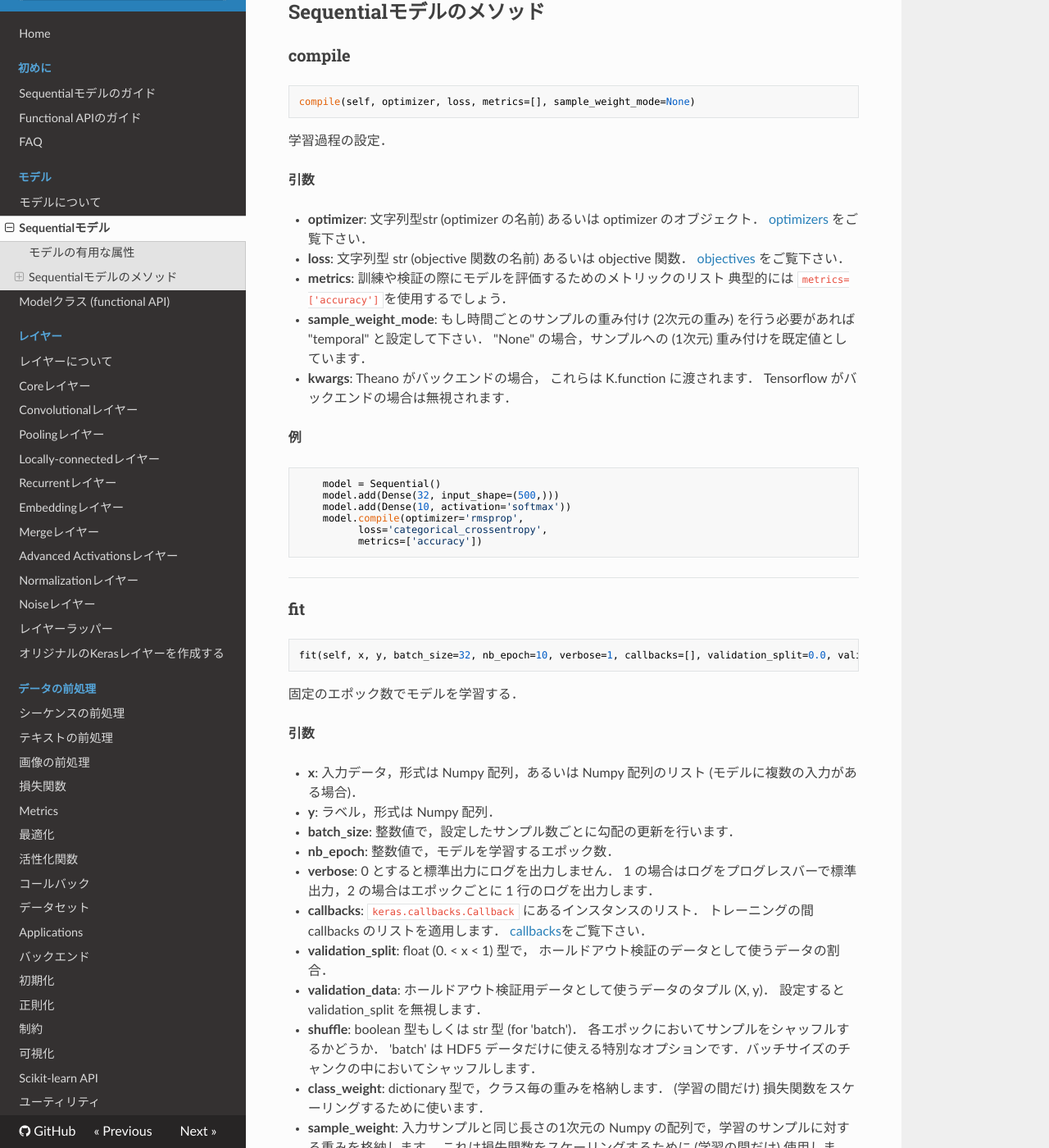
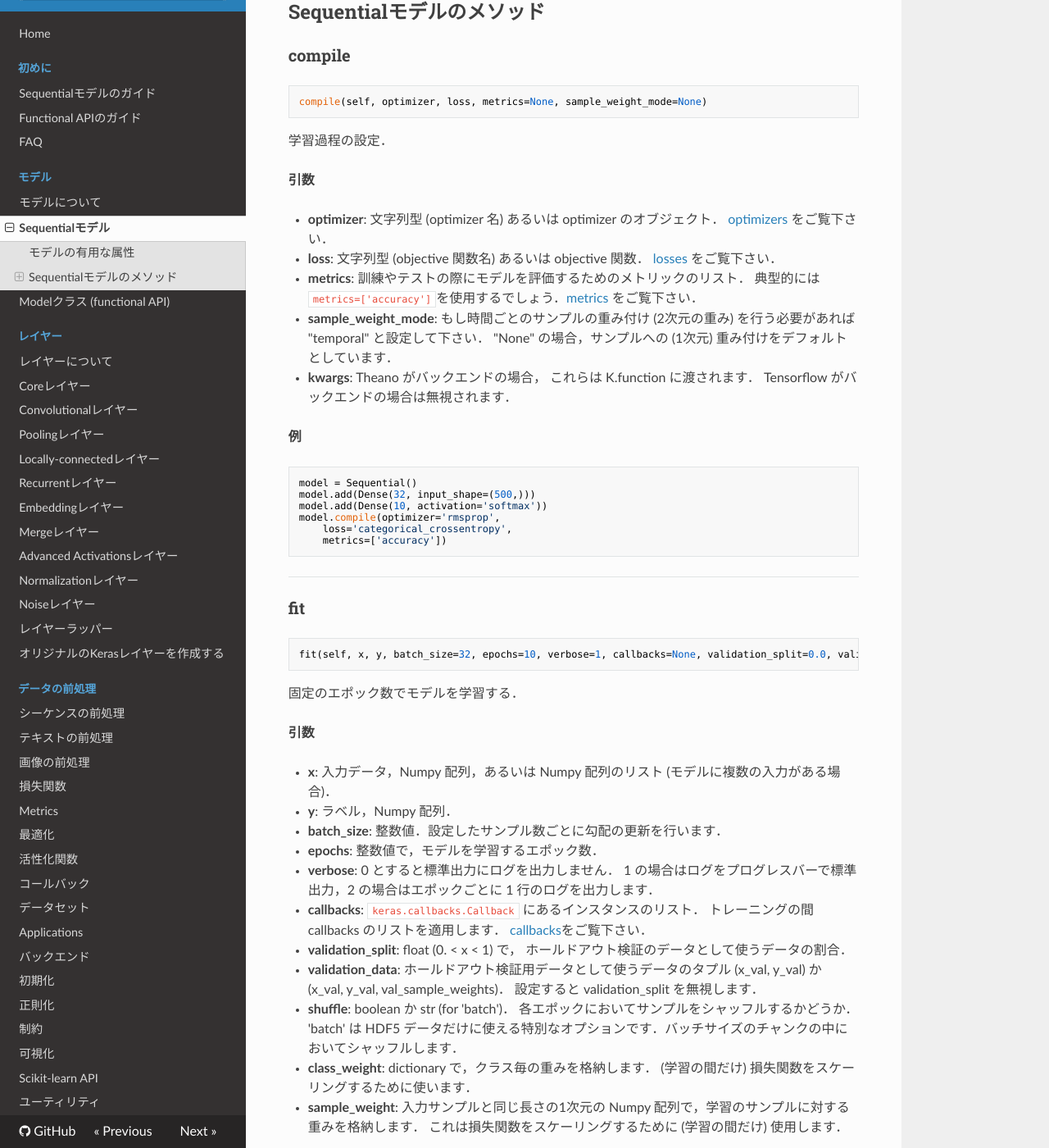
Before and after one commit to keras-team/keras-docs-ja, an MkDocs documentation site: the page built from sources/models/sequential.md, in a window 1280 px wide and 1400 px high, scrolled down 354 px. Shown: the whole window at 82% size. Built offline with MkDocs 1.6.1, drawn with Linux system fonts in a browser that asks for light colours; nearby versions of some CDN libraries; old or Windows-style settings are respelled for this version of MkDocs; some of the changed text lies outside the part shown.

Commit message:
Translate sequential.md

````diff
--- a/sources/models/sequential.md
+++ b/sources/models/sequential.md
@@ -1,11 +1,10 @@
-# Sequentialモデルの API
+# SequentialモデルAPI
 
-はじめに， [KerasのSequentialモデルのガイド](/getting-started/sequential-model-guide) をご覧下さい．
+はじめに，[KerasのSequentialモデルのガイド](/getting-started/sequential-model-guide) をご覧下さい．
 
 ## モデルの有用な属性
 
-- `model.layers` は，モデルに加えたレイヤーのリストです．
-
+- `model.layers`は，モデルに加えたレイヤーのリストです．
 
 ----
 
@@ -15,7 +14,7 @@
 
 
 ```python
-compile(self, optimizer, loss, metrics=[], sample_weight_mode=None)
+compile(self, optimizer, loss, metrics=None, sample_weight_mode=None)
 ```
 
 
@@ -23,27 +22,27 @@ compile(self, optimizer, loss, metrics=[], sample_weight_mode=None)
 
 __引数__
 
-- __optimizer__: 文字列型str (optimizer の名前) あるいは optimizer のオブジェクト．
+- __optimizer__: 文字列型 (optimizer 名) あるいは optimizer のオブジェクト．
 	[optimizers](/optimizers) をご覧下さい．
-- __loss__: 文字列型 str (objective 関数の名前) あるいは objective 関数．
-	[objectives](/objectives) をご覧下さい．
-- __metrics__: 訓練や検証の際にモデルを評価するためのメトリックのリスト
-	典型的には `metrics=['accuracy']`を使用するでしょう．
+- __loss__: 文字列型 (objective 関数名) あるいは objective 関数．
+	[losses](/losses) をご覧下さい．
+- __metrics__: 訓練やテストの際にモデルを評価するためのメトリックのリスト．
+	典型的には `metrics=['accuracy']`を使用するでしょう．[metrics](/metrics) をご覧下さい．
 - __sample_weight_mode__: もし時間ごとのサンプルの重み付け (2次元の重み) を行う必要があれば
 	"temporal" と設定して下さい．
-	"None" の場合，サンプルへの (1次元) 重み付けを既定値としています．
+	"None" の場合，サンプルへの (1次元) 重み付けをデフォルトとしています．
 - __kwargs__: Theano がバックエンドの場合， これらは K.function に渡されます．
 	Tensorflow がバックエンドの場合は無視されます．
 
 __例__
 
 ```python
-	model = Sequential()
-	model.add(Dense(32, input_shape=(500,)))
-	model.add(Dense(10, activation='softmax'))
-	model.compile(optimizer='rmsprop',
-		  loss='categorical_crossentropy',
-		  metrics=['accuracy'])
+model = Sequential()
+model.add(Dense(32, input_shape=(500,)))
+model.add(Dense(10, activation='softmax'))
+model.compile(optimizer='rmsprop',
+    loss='categorical_crossentropy',
+    metrics=['accuracy'])
 ```
 
 ----
@@ -52,7 +51,7 @@ __例__
 
 
 ```python
-fit(self, x, y, batch_size=32, nb_epoch=10, verbose=1, callbacks=[], validation_split=0.0, validation_data=None, shuffle=True, class_weight=None, sample_weight=None)
+fit(self, x, y, batch_size=32, epochs=10, verbose=1, callbacks=None, validation_split=0.0, validation_data=None, shuffle=True, class_weight=None, sample_weight=None, initial_epoch=0)
 ```
 
 
@@ -60,46 +59,49 @@ fit(self, x, y, batch_size=32, nb_epoch=10, verbose=1, callbacks=[], validation_
 
 __引数__
 
-- __x__: 入力データ，形式は Numpy 配列，あるいは Numpy 配列のリスト
+- __x__: 入力データ，Numpy 配列，あるいは Numpy 配列のリスト
 	(モデルに複数の入力がある場合)．
-- __y__: ラベル，形式は Numpy 配列．
-- __batch_size__: 整数値で，設定したサンプル数ごとに勾配の更新を行います．
-- __nb_epoch__: 整数値で，モデルを学習するエポック数．
+- __y__: ラベル，Numpy 配列．
+- __batch_size__: 整数値．設定したサンプル数ごとに勾配の更新を行います．
+- __epochs__: 整数値で，モデルを学習するエポック数．
 - __verbose__: 0 とすると標準出力にログを出力しません．
 	1 の場合はログをプログレスバーで標準出力，2 の場合はエポックごとに 1 行のログを出力します．
 - __callbacks__: `keras.callbacks.Callback` にあるインスタンスのリスト．
 	トレーニングの間 callbacks のリストを適用します．
 	[callbacks](/callbacks)をご覧下さい．
-- __validation_split__: float (0. < x < 1) 型で，
+- __validation_split__: float (0. < x < 1) で，
 	ホールドアウト検証のデータとして使うデータの割合．
-- __validation_data__: ホールドアウト検証用データとして使うデータのタプル (X, y)．
+- __validation_data__: ホールドアウト検証用データとして使うデータのタプル (x_val, y_val) か (x_val, y_val, val_sample_weights)．
 	設定すると validation_split を無視します．
-- __shuffle__: boolean 型もしくは str 型 (for 'batch')．
+- __shuffle__: boolean か str (for 'batch')．
 	各エポックにおいてサンプルをシャッフルするかどうか．
 	'batch' は HDF5 データだけに使える特別なオプションです．バッチサイズのチャンクの中においてシャッフルします．
-- __class_weight__: dictionary 型で，クラス毎の重みを格納します．
+- __class_weight__: dictionary で，クラス毎の重みを格納します．
 	(学習の間だけ) 損失関数をスケーリングするために使います．
-- __sample_weight__: 入力サンプルと同じ長さの1次元の Numpy の配列で，学習のサンプルに対する重みを格納します．
+- __sample_weight__: 入力サンプルと同じ長さの1次元の Numpy 配列で，学習のサンプルに対する重みを格納します．
 	これは損失関数をスケーリングするために (学習の間だけ) 使用します．
 	- (重みとサンプルの間における1:1 の写像),
 	あるいは系列データの場合において，2次元配列の (samples, sequence_length) という形式で，
 	すべてのサンプルの各時間において異なる重みを適用できます．
 	この場合，compile() の中で sample_weight_mode="temporal" と確実に明記すべきです．
+- __initial_epoch__: 学習開始時のepoch (前の学習から再開する際に便利です)．
 
 __返り値__
 
 `History` オブジェクト． `History.history` 属性は
 実行に成功したエポックにおける学習の損失値とメトリックの値の記録と，(適用可能ならば) 検証における損失値とメトリックの値も記録しています．
 
+__Raises__
+
+- __RuntimeError__: モデルが1度もcompileされていないとき．
+
 ----
 
 ### evaluate
 
-
 ```python
 evaluate(self, x, y, batch_size=32, verbose=1, sample_weight=None)
 ```
-
 
 バッチごとにある入力データにおける損失値を計算します．
 
@@ -107,16 +109,20 @@ __引数__
 
 - __x__: 入力データ，Numpy 配列あるいは Numpy 配列のリスト
 	(モデルに複数の入力がある場合)．
-- __y__: ラベル，Numpy 配列の形式．
+- __y__: ラベル，Numpy 配列．
 - __batch_size__: 整数値で，指定したサンプル数で勾配の更新を行います．
-- __verbose__: 進行状況メッセージ出力モードで，0 または 1．
-- __sample_weight__: サンプルの重み，Numpy 配列の形式．
+- __verbose__: 進行状況メッセージ出力モードで，0 か 1．
+- __sample_weight__: サンプルの重み，Numpy 配列．
 
 __返り値__
 
-スカラーで，テストデータの損失値(モデルのメトリックを設定していない場合)
-あるいはスカラーのリスト(モデルが他のメトリックを計算している場合)．
+スカラーで，テストデータの損失値 (モデルのメトリックを設定していない場合)
+あるいはスカラーのリスト (モデルが他のメトリックを計算している場合) ．
 属性 `model.metrics_names` により，スカラーの出力でラベルを表示します．
+
+__Raises__
+
+- __RuntimeError__: モデルが1度もcompileされていないとき．
 
 ----
 
@@ -127,7 +133,9 @@ __返り値__
 predict(self, x, batch_size=32, verbose=0)
 ```
 
-入力サンプルに対する予測値の出力を生成し，サンプルを加工してバッチ処理します．
+入力サンプルに対する予測値の出力を生成します．
+
+入力サンプルごとにバッチごとに処理します．
 
 __引数__
 
@@ -148,8 +156,9 @@ __返り値__
 predict_classes(self, x, batch_size=32, verbose=1)
 ```
 
+バッチごとに入力サンプルに対するクラスの予測を生成します．
 
-バッチごとに入力サンプルに対するクラスの予測を生成します．
+入力サンプルごとにバッチごとに処理します．
 
 __引数__
 
@@ -171,7 +180,9 @@ predict_proba(self, x, batch_size=32, verbose=1)
 ```
 
 
-バッチごとに入力サンプルに対する各々のクラスに所属する確率の予測値を生成します．
+入力サンプルの各々のクラスの所属確率を生成します．
+
+入力サンプルごとにバッチごとに処理します．
 
 __引数__
 
@@ -197,16 +208,20 @@ train_on_batch(self, x, y, class_weight=None, sample_weight=None)
 __引数__
 
 - __x__: 入力データ，Numpy 配列または Numpy 配列のリスト (モデルに複数の入力がある場合)．
-- __y__: ラベル，Numpy 配列の形式．
+- __y__: ラベル，Numpy 配列．
 - __class_weight__: dictionary 型で，クラス毎の重みを格納します．
 	(学習の間だけ) 損失関数をスケーリングするために使います．
-- __sample_weight__: サンプルの重み，Numpy 配列の形式．
+- __sample_weight__: サンプルの重み，Numpy 配列．
 
 __返り値__
 
 スカラーでトレーニングの損失値 (モデルにメトリックが設定されていない場合)
 あるいはスカラーのリスト (モデルが他のメトリックを計算している場合)．
-属性 `model.metrics_names` により，スカラーの出力でラベルを表示する．
+`model.metrics_names` 属性により，スカラーの出力でラベルを表示する．
+
+__Raises__
+
+- __RuntimeError__: モデルが1度もcompileされていないとき．
 
 ----
 
@@ -229,7 +244,11 @@ __返り値__
 
 スカラーで，テストの損失値 (モデルにメトリックが設定されていない場合)
 あるいはスカラーのリスト (モデルが他のメトリックを計算している場合)．
-属性 `model.metrics_names` により，スカラーの出力でラベルを表示する．
+`model.metrics_names` 属性により，スカラーの出力でラベルを表示する．
+
+__Raises__
+
+- __RuntimeError__: モデルが1度もcompileされていないとき．
 
 ----
 
@@ -242,18 +261,27 @@ predict_on_batch(self, x)
 
 サンプルの単一のバッチに対する予測値を返します．
 
+__引数__
+
+- __x__: 入力データ，Numpy 配列または Numpy 配列のリスト (モデルに複数の入力がある場合)．
+
+__返り値__
+
+予測値を格納した Numpy 配列．
+
 ----
 
 ### fit_generator
 
 
 ```python
-fit_generator(self, generator, samples_per_epoch, nb_epoch, verbose=1, callbacks=[], validation_data=None, nb_val_samples=None, class_weight=None, max_q_size=10, nb_worker=1, pickle_safe=False)
+fit_generator(self, generator, steps_per_epoch, epochs=1, verbose=1, callbacks=None, validation_data=None, validation_steps=None, class_weight=None, max_q_size=10, workers=1, pickle_safe=False, initial_epoch=0)
 ```
 
 Python のジェネレータにより，バッチごとに生成されるデータでモデルを学習させます．
+
 ジェネレータは効率化のために，モデルを並列に実行します．
-たとえば，これを使えば CPU 上でリアルタイムに画像データを読み出しながら，それと並行して GPU 上でモデルを学習できます．
+たとえば，これを使えば CPU 上でリアルタイムに画像データを拡大しながら，それと並行して GPU 上でモデルを学習できます．
 
 __引数__
 
@@ -262,44 +290,48 @@ __引数__
 	- タプル (inputs, targets)
 	- タプル (inputs, targets, sample_weights)．
 	ジェネレータは永遠にそのデータを繰り返すことを期待されています．
-	`samples_per_epoch` 数のサンプルが，そのモデルによって確認されたときにエポックが終了します．
-- __samples_per_epoch__: 整数値で，エポック毎に使用されるサンプル数．
-- __nb_epoch__: 整数値で，データのイテレーションの総数．
+	`samples_per_epoch` 数のサンプルが，モデルによって確認されたときにエポックが終了します．
+- __steps_per_epoch__: 1エポックを宣言してから次のエポックの開始前までに`generator`から生成されるサンプル (サンプルのバッチ) の総数．
+典型的には，データにおけるユニークなサンプル数をバッチサイズで割った値です．
+- __epochs__: 整数値で，イテレーションの総数．
 - __verbose__: 進行状況メッセージ出力モードで，0，1，あるいは 2．
 - __callbacks__: callbacks のリストで，学習の際に呼び出されます．
 - __validation_data__: 以下のいずれかです．
 	- 検証用データのジェネレータ
 	- タプル (inputs, targets)
 	- タプル (inputs, targets, sample_weights)．
-- __nb_val_samples__: `validation_data` がジェネレータである場合だけ関係があります．
-	各エポックの終わりに検証用ジェネレータから使用するサンプル数です．
+- __validation_steps__: `validation_data` がジェネレータである場合だけ関係があります．
+	各エポックの終わりに検証用ジェネレータから使用するステップ数です．典型的には，検証用データにおけるユニークなサンプル数をバッチサイズで割った値です．
 - __class_weight__: dictionary 型で，クラス毎の重みを格納します．
 	(学習の間だけ) 損失関数をスケーリングするために使います．
 - __max_q_size__: ジェネレータのキューの最大サイズ．
-- __nb_worker__: スレッドベースのプロセス使用時の最大プロセス数
+- __workers__: スレッドベースのプロセス使用時の最大プロセス数
 - __pickle_safe__: Trueならスレッドベースのプロセスを使います．実装がmultiprocessingに依存しているため，子プロセスに簡単に渡すことができないものとしてPickableでない引数をgeneratorに渡すべきではないことに注意してください．
-
+- __initial_epoch__: 学習開始時のepoch (前の学習から再開する際に便利です)．
 
 __返り値__
 
 `History` オブジェクト．
 
+__Raises__
+
+- __RuntimeError__: モデルが1度もcompileされていないとき．
+
 __例__
-
 
 ```python
 def generate_arrays_from_file(path):
-	while 1:
-	f = open(path)
-	for line in f:
-		# create numpy arrays of input data
-		# and labels, from each line in the file
-		x, y = process_line(line)
-		yield (x, y)
-	f.close()
+    while 1:
+        f = open(path)
+        for line in f:
+            # create numpy arrays of input data
+            # and labels, from each line in the file
+            x, y = process_line(line)
+            yield (x, y)
+        f.close()
 
 model.fit_generator(generate_arrays_from_file('/my_file.txt'),
-		samples_per_epoch=10000, nb_epoch=10)
+        samples_per_epoch=10000, epochs=10)
 ```
 
 ----
@@ -308,21 +340,32 @@ model.fit_generator(generate_arrays_from_file('/my_file.txt'),
 
 
 ```python
-evaluate_generator(self, generator, val_samples, max_q_size=10, nb_worker=1, pickle_safe=False)
+evaluate_generator(self, generator, steps, max_q_size=10, workers=1, pickle_safe=False)
 ```
 
-ジェネレータのデータによってモデルを評価します．ジェネレータは `test_on_batch` が受け取るデータと同じ種類のデータを返却するべきです．
+ジェネレータのデータによってモデルを評価します．
+
+ジェネレータは `test_on_batch` が受け取るデータと同じ種類のデータを返却するべきです．
 
 __引数__
 
 - __generator__:
 	(inputs, targets)あるいは(inputs, targets, sample_weights)のタプルを生成するジェネレーター．
-- __val_samples__:
-	値を返すまでに `generator` により生成されるサンプルの総数
+- __steps__:
+	`generator`が停止するまでに生成するサンプル (サンプルのバッチ) の総数
 - __max_q_size__: ジェネレータのキューの最大サイズ
 - __nb_worker__: スレッドベースのプロセス使用時の最大プロセス数
 - __pickle_safe__: Trueならスレッドベースのプロセスを使います．実装がmultiprocessingに依存しているため，子プロセスに簡単に渡すことができないものとしてPickableでない引数をgeneratorに渡すべきではないことに注意してください．
 
+__返り値__
+
+スカラーで，テストの損失値 (モデルにメトリックが設定されていない場合)
+あるいはスカラーのリスト (モデルが他のメトリックを計算している場合)．
+`model.metrics_names` 属性により，スカラーの出力でラベルを表示する．
+
+__Raises__
+
+- __RuntimeError__: モデルが1度もcompileされていないとき．
 
 ----
 
@@ -330,21 +373,24 @@ __引数__
 
 
 ```python
-predict_generator(self, generator, val_samples, max_q_size=10, nb_worker=1, pickle_safe=False)
+predict_generator(self, generator, steps, max_q_size=10, workers=1, pickle_safe=False, verbose=0)
 ```
 
-ジェネレータのデータに対して予測します．ジェネレータは `predict_on_batch` が受け取るデータと同じ種類のデータを返却するべきです．
+ジェネレータから生成されたデータに対して予測します．
+
+ジェネレータは `predict_on_batch` が受け取るデータと同じ種類のデータを返すべきです．
 
 __引数__
 
 - __generator__:
-	(inputs, targets)あるいは(inputs, targets, sample_weights)のタプルを生成するジェネレーター．
-- __val_samples__:
-	値を返すまでに `generator` により生成されるサンプルの総数
+	入力サンプルのバッチを生成するジェネレータ．
+- __steps__:
+	`generator`が停止するまでに生成するサンプル (サンプルのバッチ) の総数
 - __max_q_size__: ジェネレータのキューの最大サイズ
-- __nb_worker__: スレッドベースのプロセス使用時の最大プロセス数
+- __workers__: スレッドベースのプロセス使用時の最大プロセス数
 - __pickle_safe__: Trueならスレッドベースのプロセスを使います．実装がmultiprocessingに依存しているため，子プロセスに簡単に渡すことができないものとしてPickableでない引数をgeneratorに渡すべきではないことに注意してください．
+- __verbose__: 進行状況メッセージ出力モード，0 または 1．
 
 __返り値__
 
-予測値のNumpy配列．
+予測値の Numpy 配列．
````
